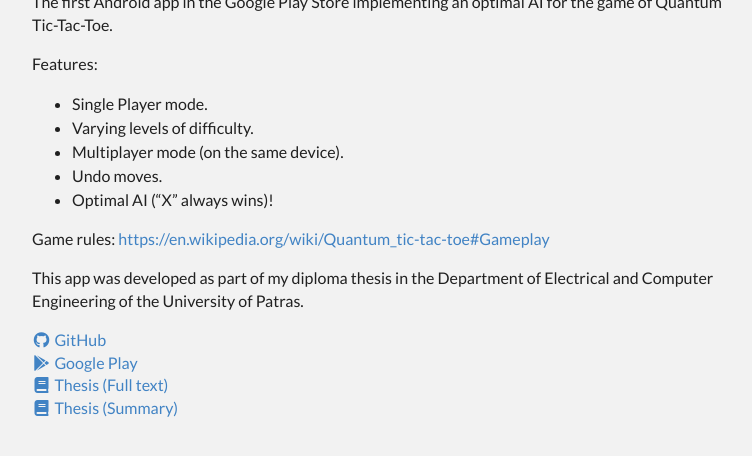
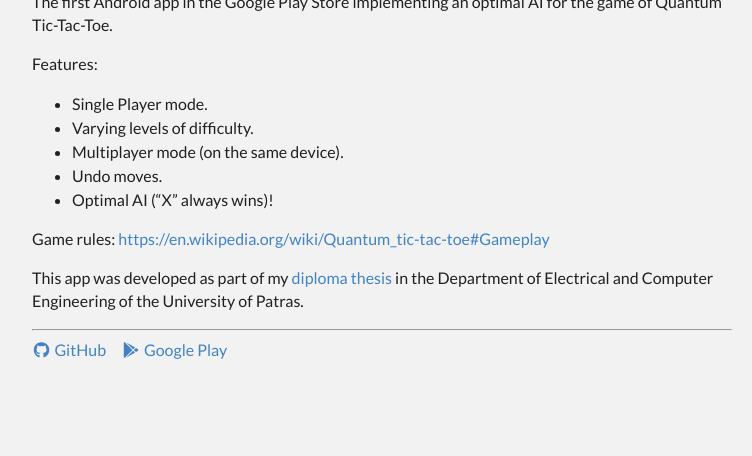
Before and after one commit to KSmanis/ksmanis.github.io, a Jekyll site: the page built from projects/qttt.md, in a window 1280 px wide, cut to the strip 332-788 px from the top of the page. Shown: the whole strip, without its empty margins (258-1010 px from the left). Built offline with Jekyll 4.4.1, drawn with Linux system fonts in a browser that asks for light colours.

Commit message:
Update Quantum Tic-Tac-Toe project formatting

```diff
--- a/projects/qttt.md
+++ b/projects/qttt.md
@@ -37,9 +37,8 @@
 
 Game rules: [https://en.wikipedia.org/wiki/Quantum_tic-tac-toe#Gameplay](https://en.wikipedia.org/wiki/Quantum_tic-tac-toe#Gameplay)
 
-This app was developed as part of my diploma thesis in the Department of Electrical and Computer Engineering of the University of Patras.
+This app was developed as part of my [diploma thesis](/essays/qttt) in the Department of Electrical and Computer Engineering of the University of Patras.
 
-[<i class="github icon"></i>GitHub](https://github.com/KSmanis/QTTT)<br/>
-[<i class="google play icon"></i>Google Play](https://play.google.com/store/apps/details?id=com.gmail.smanis.konstantinos.qttt)<br/>
-[<i class="book icon"></i>Thesis (Full text)](https://hdl.handle.net/10889/9391)<br/>
-[<i class="book icon"></i>Thesis (Summary)](/documents/MEng%20Thesis%20Summary.pdf)
+<hr/>
+
+[<i class="github icon"></i>GitHub](https://github.com/KSmanis/QTTT)&nbsp;&nbsp;&nbsp;&nbsp;&nbsp;[<i class="google play icon"></i>Google Play](https://play.google.com/store/apps/details?id=com.gmail.smanis.konstantinos.qttt)
```
